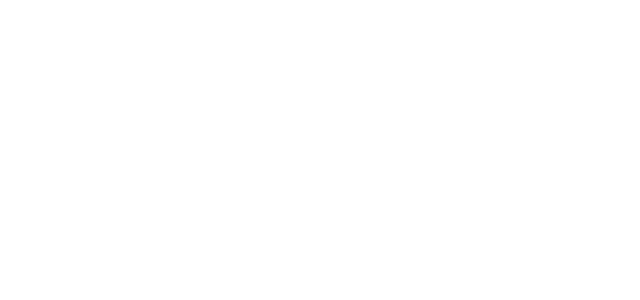
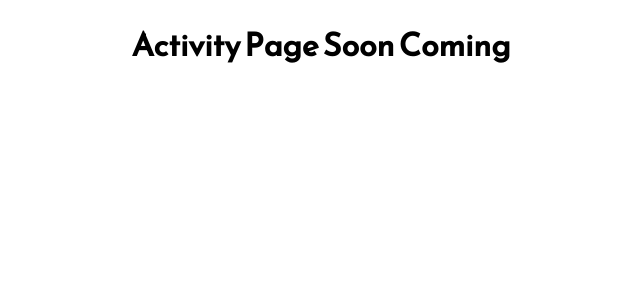
Before and after one commit to gaiasamadhi/take-a-break-frontend, a JavaScript app: page /activity in a window 1280 px wide. Shown: the top 300 px of the page, without its empty margins (319-959 px from the left). Built offline with nearby package versions, Linux system fonts and the light colour scheme; the HTML template or start-up script is replaced by a standard one.

Commit message:
create activity component

```diff
--- /dev/null
+++ b/src/pages/Activity.js
@@ -0,0 +1,8 @@
+export default function Activity() {
+    console.log('lmao')
+  return (
+    <div>
+      <h1>Activity Page Soon Coming</h1>
+    </div>
+  );
+}
--- a/src/routes.js
+++ b/src/routes.js
@@ -7,6 +7,7 @@
 
 import Start from './pages/start';
 import StepOne from './pages/step-one';
+import Activity from './pages/Activity';
 
 function Routes() {
     return (
@@ -17,6 +18,9 @@
             <Route path="/step-one">
                 <StepOne/>
             </Route>
+            <Route path="/activity">
+                <Activity />
+            </Route>
         </Switch>
     )
 };
```
Also changed, not shown: 1 other file (tests, documents, lock files or other folders).
